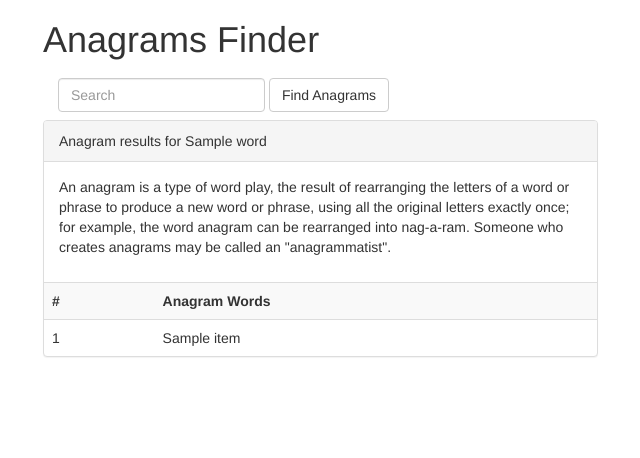
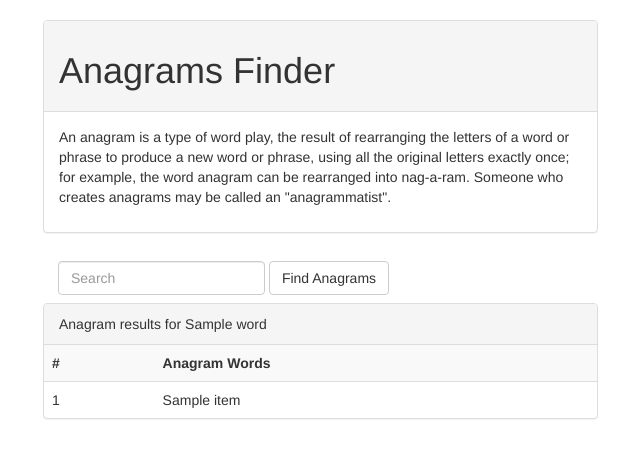
Before and after one commit to golden-eagle-it-technologies/anagrams, a Django app: template apps/anagrams/templates/anagrams.html in a window 1280 px wide. Shown: the top 458 px of the page, without its empty margins (27-667 px from the left). Run offline with Django 3.2, Linux system fonts and the light colour scheme; the template is opened without the code that fills it: most values are stand-ins (such as "Sample title", 1, 10 or a date in 2020); some libraries are stand-ins or nearby versions.

Commit message:
UX changes

```diff
--- a/apps/anagrams/templates/anagrams.html
+++ b/apps/anagrams/templates/anagrams.html
@@ -21,8 +21,20 @@
 
 
 <div class="container">
+<h1></h1>
+<div class=row>
+<div class="col-md-6">
 
-<h1>{% if word == "NONE" %}Welcome to {% endif %}Anagrams Finder</h1>
+<div class="panel panel-default">
+  <!-- Default panel contents -->
+  <div class="panel-heading"><h1>{% if word == "NONE" %}Welcome to {% endif %}Anagrams Finder</h1></div>
+  <div class="panel-body">
+    <p>An anagram is a type of word play, the result of rearranging the letters of a word or phrase to produce a new word or phrase, using all the original letters exactly once; for example, the word anagram can be rearranged into nag-a-ram. Someone who creates anagrams may be called an "anagrammatist".</p>
+  </div>
+</div>
+</div>
+</div>
+
 <div class=row>
 <div class="col-md-6">
 
@@ -30,7 +42,7 @@
 
 <form class="navbar-form navbar-left" role="search">
   <div class="form-group">
-    <input type="text" name=word class="form-control" placeholder="Search">
+    <input type="text" name=word class="form-control required" placeholder="Search">
   </div>
   <button type="submit" class="btn btn-default">Find Anagrams</button>
 </form>
@@ -41,14 +53,9 @@
 {% if word != "NONE" %}
 <div class=row>
 <div class="col-md-6">
-
 <div class="panel panel-default">
   <!-- Default panel contents -->
   <div class="panel-heading">Anagram results for {{ word }}</div>
-  <div class="panel-body">
-    <p>An anagram is a type of word play, the result of rearranging the letters of a word or phrase to produce a new word or phrase, using all the original letters exactly once; for example, the word anagram can be rearranged into nag-a-ram. Someone who creates anagrams may be called an "anagrammatist".</p>
-  </div>
-
   <!-- Table -->
 <table class="table table-striped">
 <tr><th width=20%>#</th><th width=80%>Anagram Words</th></tr>
@@ -56,7 +63,6 @@
 <tr><td>{{ forloop.counter }}</td><td>{{ item }}</td></tr>
 {% endfor %}
 </table>
-
 </div>
 </div>
 {% endif %}
```
